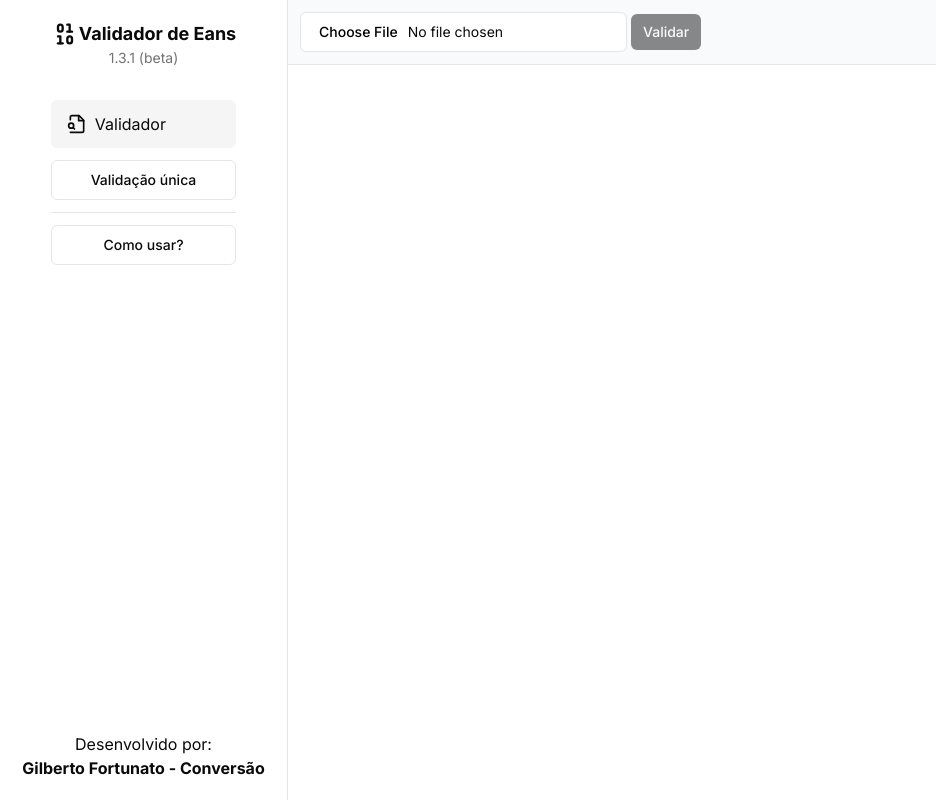
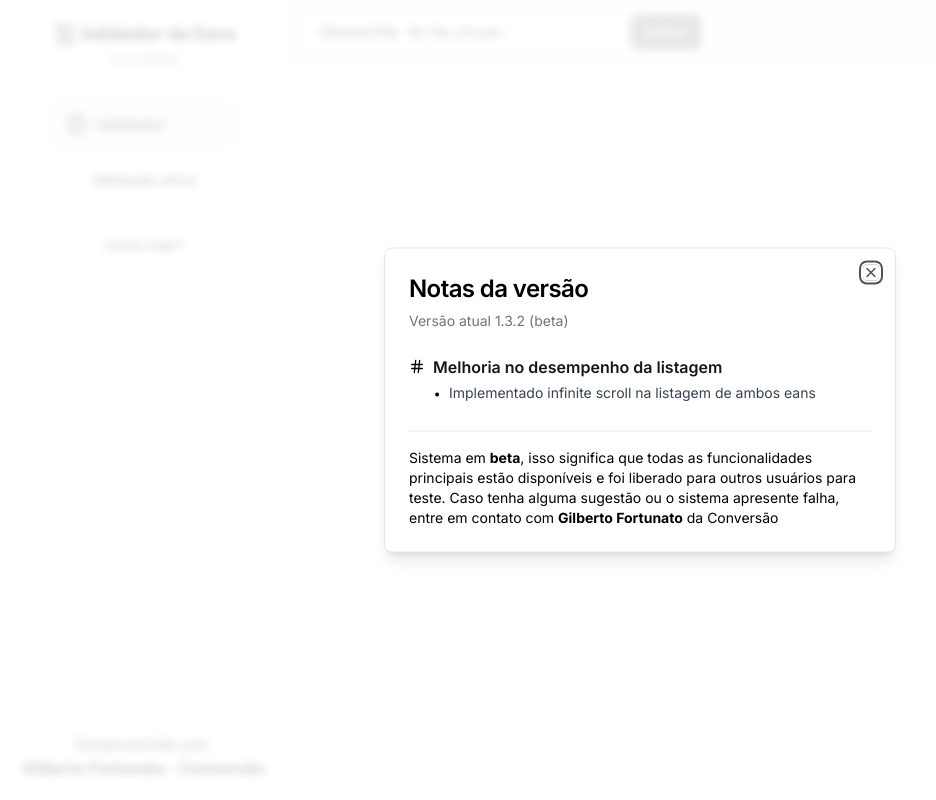
Before and after one commit to xuniorss/ean-validator, a Next.js app: page / in a window 1280 px wide. Shown: the whole page, without its empty margins (0-936 px from the left). Built offline with nearby package versions, Linux system fonts and the light colour scheme.

Commit message:
feat: Implementando releases notes modal

```diff
--- a/package.json
+++ b/package.json
@@ -1,6 +1,6 @@
 {
 	"name": "ean-validator",
-	"version": "1.3.1",
+	"version": "1.3.2",
 	"private": true,
 	"scripts": {
 		"dev": "next dev",
--- a/src/app/layout.tsx
+++ b/src/app/layout.tsx
@@ -1,8 +1,9 @@
+import { Sidebar } from '@/components/Sidebar'
 import { cn } from '@/lib/utils'
 
 import './globals.css'
 
-import { Sidebar } from '@/components/Sidebar'
+import { ReleasesNotesProvider } from '@/components/providers/release-note-provider'
 import type { Metadata } from 'next'
 import { Inter } from 'next/font/google'
 import { ReactNode } from 'react'
@@ -19,6 +20,7 @@ export default function RootLayout({ children }: { children: ReactNode }) {
 		<html lang="pt-BR">
 			<body className={cn('antialiased', inter.className)}>
 				<Sidebar />
+				<ReleasesNotesProvider />
 				{children}
 			</body>
 		</html>
--- /dev/null
+++ b/src/components/ReleasesNotes/index.tsx
@@ -0,0 +1,49 @@
+import { SYSTEM_VERSION } from '@/constants'
+import { useState } from 'react'
+
+import {
+	Dialog,
+	DialogContent,
+	DialogDescription,
+	DialogFooter,
+	DialogHeader,
+	DialogTitle,
+} from '../ui/dialog'
+import { Separator } from '../ui/separator'
+import { ListRelease } from './list-release'
+
+export const ReleasesNotes = () => {
+	const [isOpen, setIsOpen] = useState(true)
+
+	return (
+		<Dialog open={isOpen} onOpenChange={setIsOpen}>
+			<DialogContent className="overflow-hidden bg-white text-black">
+				<DialogHeader>
+					<DialogTitle className="text-2xl">Notas da versão</DialogTitle>
+					<DialogDescription>
+						Versão atual {SYSTEM_VERSION} (beta)
+					</DialogDescription>
+				</DialogHeader>
+				<article className="my-2">
+					<section className="flex flex-col space-y-1">
+						<ListRelease
+							title="Melhoria no desempenho da listagem"
+							description="Implementado infinite scroll na listagem de ambos
+									eans"
+						/>
+					</section>
+				</article>
+				<Separator />
+				<DialogFooter>
+					<p className="text-sm">
+						Sistema em <strong>beta</strong>, isso significa que todas as
+						funcionalidades principais estão disponíveis e foi liberado
+						para outros usuários para teste. Caso tenha alguma sugestão ou
+						o sistema apresente falha, entre em contato com{' '}
+						<strong>Gilberto Fortunato</strong> da Conversão
+					</p>
+				</DialogFooter>
+			</DialogContent>
+		</Dialog>
+	)
+}
--- /dev/null
+++ b/src/components/ReleasesNotes/list-release.tsx
@@ -0,0 +1,27 @@
+import { Dot, Hash } from 'lucide-react'
+
+interface ListReleaseProps {
+	title: string
+	description?: string
+}
+
+export const ListRelease = ({ title = '', description }: ListReleaseProps) => {
+	return (
+		<>
+			<span className="flex items-center gap-x-2">
+				<Hash className="h-4 w-4" />
+				<h4 className="text-base font-semibold text-secondary-foreground">
+					{title}
+				</h4>
+			</span>
+			{description && (
+				<ul className="ml-4">
+					<li className="flex">
+						<Dot />
+						<p className="text-sm text-gray-700">{description}</p>
+					</li>
+				</ul>
+			)}
+		</>
+	)
+}
--- /dev/null
+++ b/src/components/providers/release-note-provider.tsx
@@ -0,0 +1,14 @@
+'use client'
+
+import { useEffect, useState } from 'react'
+import { ReleasesNotes } from '../ReleasesNotes'
+
+export const ReleasesNotesProvider = () => {
+	const [isMounted, setIsMounted] = useState(false)
+
+	useEffect(() => setIsMounted(true), [])
+
+	if (!isMounted) return null
+
+	return <ReleasesNotes />
+}
--- a/src/constants/index.ts
+++ b/src/constants/index.ts
@@ -1 +1 @@
-export const SYSTEM_VERSION = '1.3.1'
+export const SYSTEM_VERSION = '1.3.2'
```
